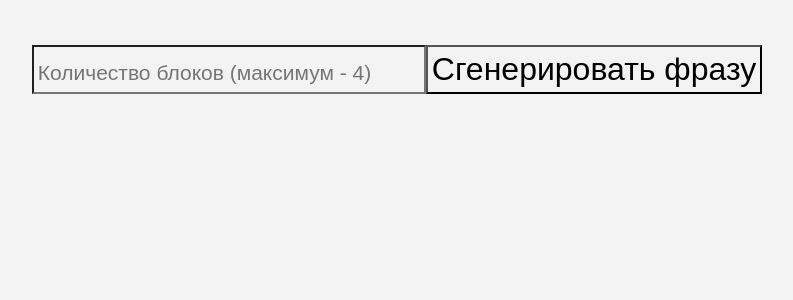
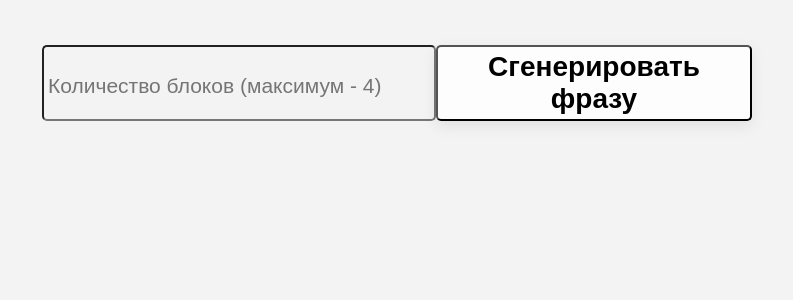
Before and after one commit to spleekz/phraze, a React (Create React App) app: page / in a window 1280 px wide. Shown: the top 300 px of the page, without its empty margins (243-1036 px from the left). Built offline with nearby package versions, Linux system fonts and the light colour scheme.

Commit message:
add styles for search form

```diff
--- a/src/components/SearchForm.tsx
+++ b/src/components/SearchForm.tsx
@@ -11,16 +11,22 @@ const SearchFormContainer = styled.div`
 const FieldsContainer = styled.div`
   display: flex;
   justify-content: space-between;
+  width: 710px;
 `
 const SearchInput = styled.input`
   font-size: 30px;
   padding: 0 0 0 4px;
+  border-radius: 5px;
   &::placeholder {
     font-size: 21px;
   }
 `
 const GenerateButton = styled.button`
-  font-size: 32px;
+  font-size: 28px;
+  font-weight: bold;
+  background-color: #fdfdfd;
+  box-shadow: 0 5px 15px rgb(0 0 0 / 8%);
+  border-radius: 5px;
   padding: 4px;
   &:hover {
     cursor: pointer;
```
